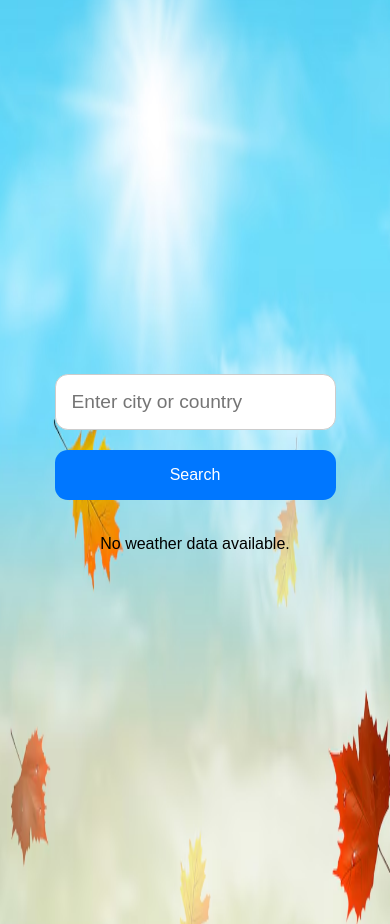
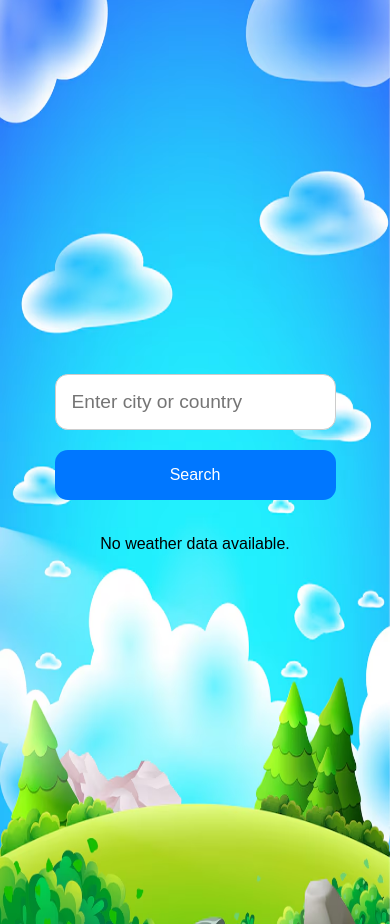
Before and after one commit to sawpaingchitmin/weather-app, a React (Create React App) app in the folder weather-app/: page / in a window 390 px wide. Built offline with nearby package versions, Linux system fonts and the light colour scheme.

Commit message:
Update default background and App.css

```diff
--- a/weather-app/src/App.css
+++ b/weather-app/src/App.css
@@ -4,7 +4,8 @@
     align-items: center;
     justify-content: center;
     background: url('/public/assets/defaultBg.avif');
-    background-size: cover;
+    background-size: 100vw 120vh;
+    background-repeat: no-repeat;
     background-position: center;
     height: 100vh;
     font-family: Arial, sans-serif;
@@ -106,10 +107,6 @@
 }
 
 @media (max-width: 768px) {
-    .app-container {
-        background-size: 110vw 115vh;
-    }
-
     .weather-card {
         width: 200px;
     }
```
Also changed, not shown: weather-app/public/assets/defaultBg.avif.
